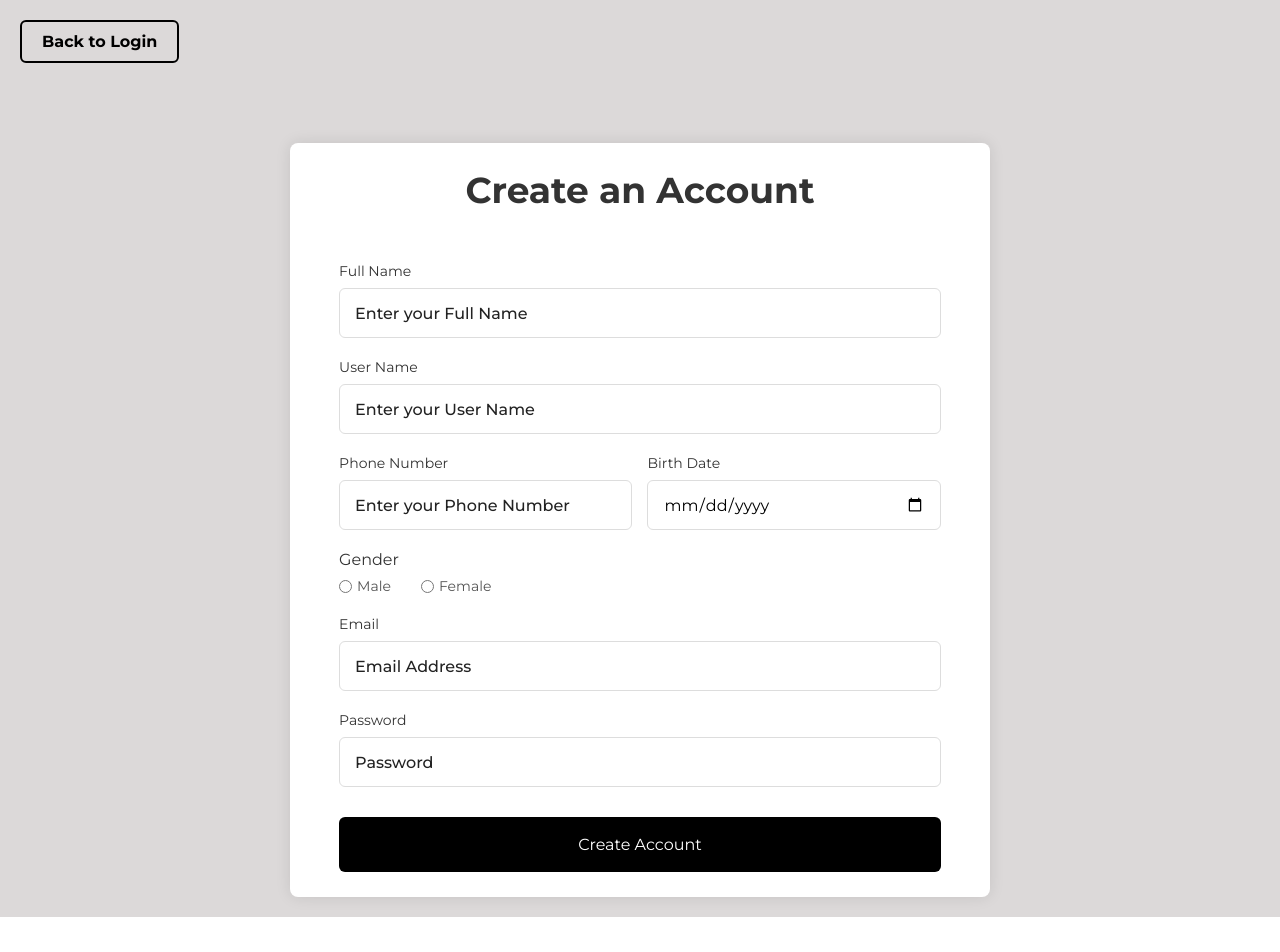
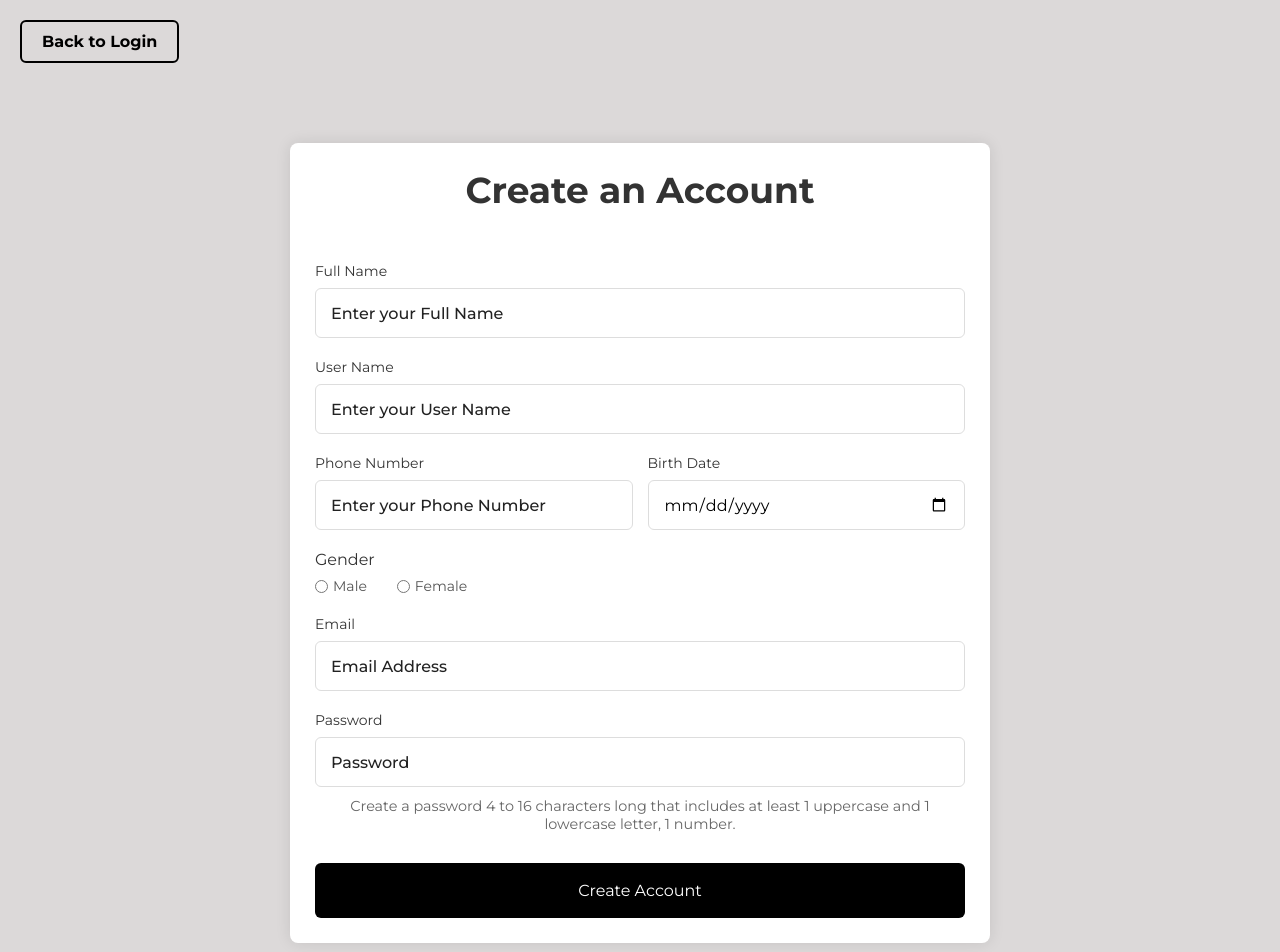
Before and after one commit to Karl104/ecommerce-system, a Vue app: page /SignUp in a window 1280 px wide. Shown: the top 952 px of the page. Before the commit the page ends 917 px from the top, so only its background shows below. Built offline with nearby package versions, Linux system fonts and the light colour scheme.

Commit message:
added the paragraph

```diff
--- a/src/components/SignUp.vue
+++ b/src/components/SignUp.vue
@@ -63,6 +63,11 @@
           <label>Password</label>
           <input type="password" placeholder="Password" v-model="password" />
         </div>
+
+        <p>
+          Create a password 4 to 16 characters long that includes at least 1 uppercase and 1
+          lowercase letter, 1 number.
+        </p>
 
         <button type="submit">Create Account</button>
       </form>
@@ -204,6 +209,13 @@
   background-color: rgb(0, 0, 0);
 }
 
+.form p {
+  margin-top: 10px;
+  font-size: 0.9rem;
+  color: #666;
+  text-align: center;
+}
+
 .form button:hover {
   background-color: rgb(0, 0, 0);
   color: white;
@@ -222,7 +234,6 @@ export default {
     return {
       fullName: '',
       userName: '',
-      address: '',
       phoneNumber: '',
       birthDate: '',
       gender: '',
@@ -235,18 +246,20 @@ export default {
       if (
         !this.fullName ||
         !this.userName ||
-        !this.address ||
         !this.phoneNumber ||
         !this.birthDate ||
         !this.email ||
         !this.password
       ) {
         alert('Please fill in all the fields')
+      } else if (!this.validatePassword(this.password)) {
+        alert(
+          'Password must be 4 to 16 characters long, include at least 1 uppercase letter, 1 lowercase letter, and 1 number.',
+        )
       } else {
         console.log('Signing up with:', {
           fullName: this.fullName,
           userName: this.userName,
-          address: this.address,
           phoneNumber: this.phoneNumber,
           birthDate: this.birthDate,
           gender: this.gender,
@@ -254,8 +267,12 @@ export default {
           password: this.password,
         })
 
-        // this.goToLogin() //kuan uncomment koni kung naa nay database
+        // this.goToLogin() // Uncomment if database is integrated
       }
+    },
+    validatePassword(password) {
+      const passwordRegex = /^(?=.*[a-z])(?=.*[A-Z])(?=.*\d)[A-Za-z\d]{4,16}$/
+      return passwordRegex.test(password)
     },
     goToLogin() {
       this.$router.push('/login')
```
